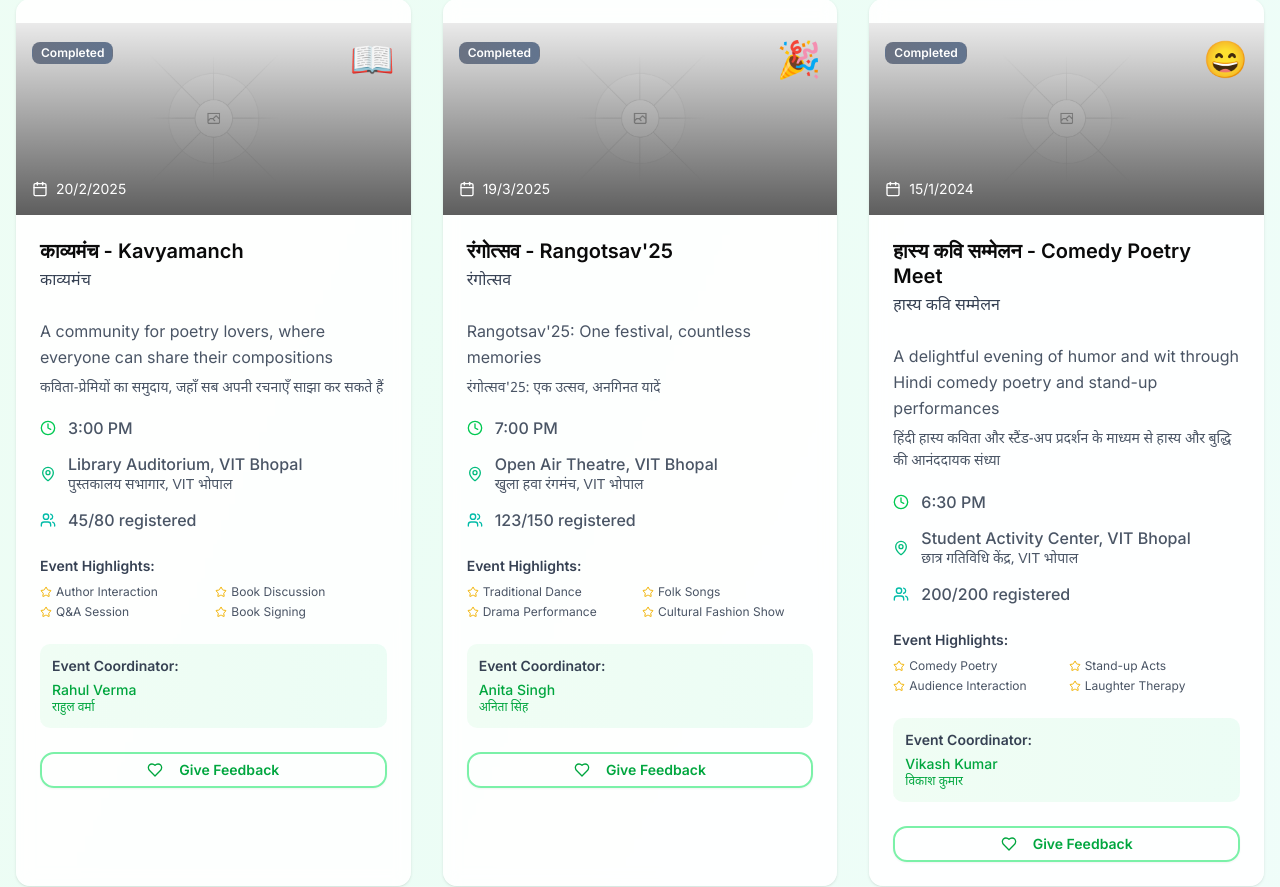
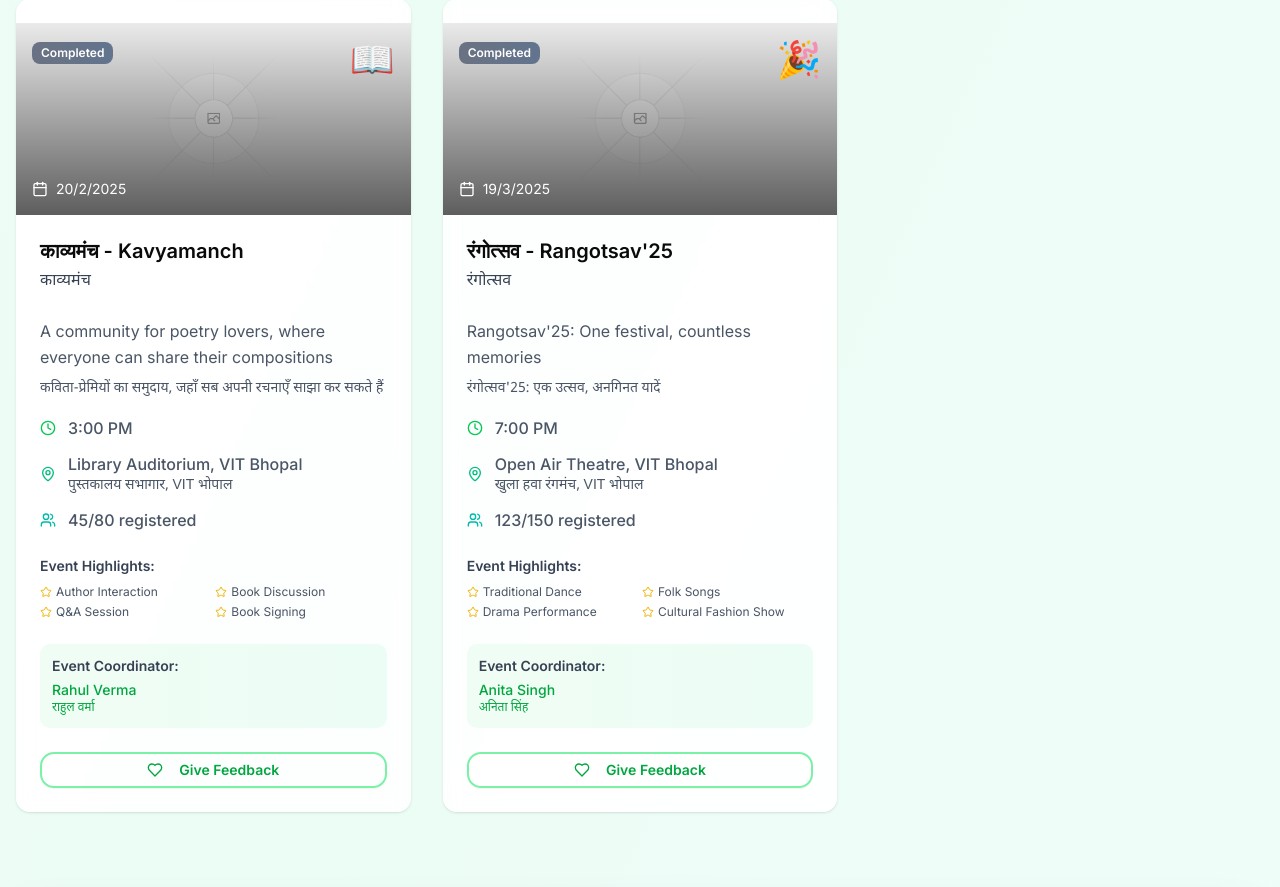
Before and after one commit to hindiclub-VIT/website, a Next.js app: page /events in a window 1280 px wide. Shown: the part 1462-2349 px from the top of the page. Built offline with nearby package versions, Linux system fonts and the light colour scheme.

Commit message:
Update page.tsx

```diff
--- a/app/events/page.tsx
+++ b/app/events/page.tsx
@@ -159,29 +159,6 @@ export default function EventsPage() {
       coordinator: "Anita Singh",
       coordinatorHindi: "अनिता सिंह",
       prizes: ["Best Performance Award", "Cultural Ambassador Title", "Traditional Gifts"],
-    },
-    {
-      id: 6,
-      title: "हास्य कवि सम्मेलन - Comedy Poetry Meet",
-      titleHindi: "हास्य कवि सम्मेलन",
-      description: "A delightful evening of humor and wit through Hindi comedy poetry and stand-up performances",
-      descriptionHindi: "हिंदी हास्य कविता और स्टैंड-अप प्रदर्शन के माध्यम से हास्य और बुद्धि की आनंददायक संध्या",
-      date: "2024-01-15",
-      time: "6:30 PM",
-      venue: "Student Activity Center, VIT Bhopal",
-      venueHindi: "छात्र गतिविधि केंद्र, VIT भोपाल",
-      category: "entertainment",
-      status: "completed",
-      registrations: 200,
-      capacity: 200,
-      image: "/comedy-poetry-banner.png",
-      feedbackLink: "https://forms.google.com/comedy-feedback",
-      culturalTheme: "😄",
-      highlights: ["Comedy Poetry", "Stand-up Acts", "Audience Interaction", "Laughter Therapy"],
-      highlightsHindi: ["हास्य कविता", "स्टैंड-अप प्रदर्शन", "दर्शक सहभागिता", "हास्य चिकित्सा"],
-      coordinator: "Vikash Kumar",
-      coordinatorHindi: "विकाश कुमार",
-      prizes: ["Best Comedian Award", "Audience Favorite", "Humor Excellence Certificate"],
     },
   ]
 
```
